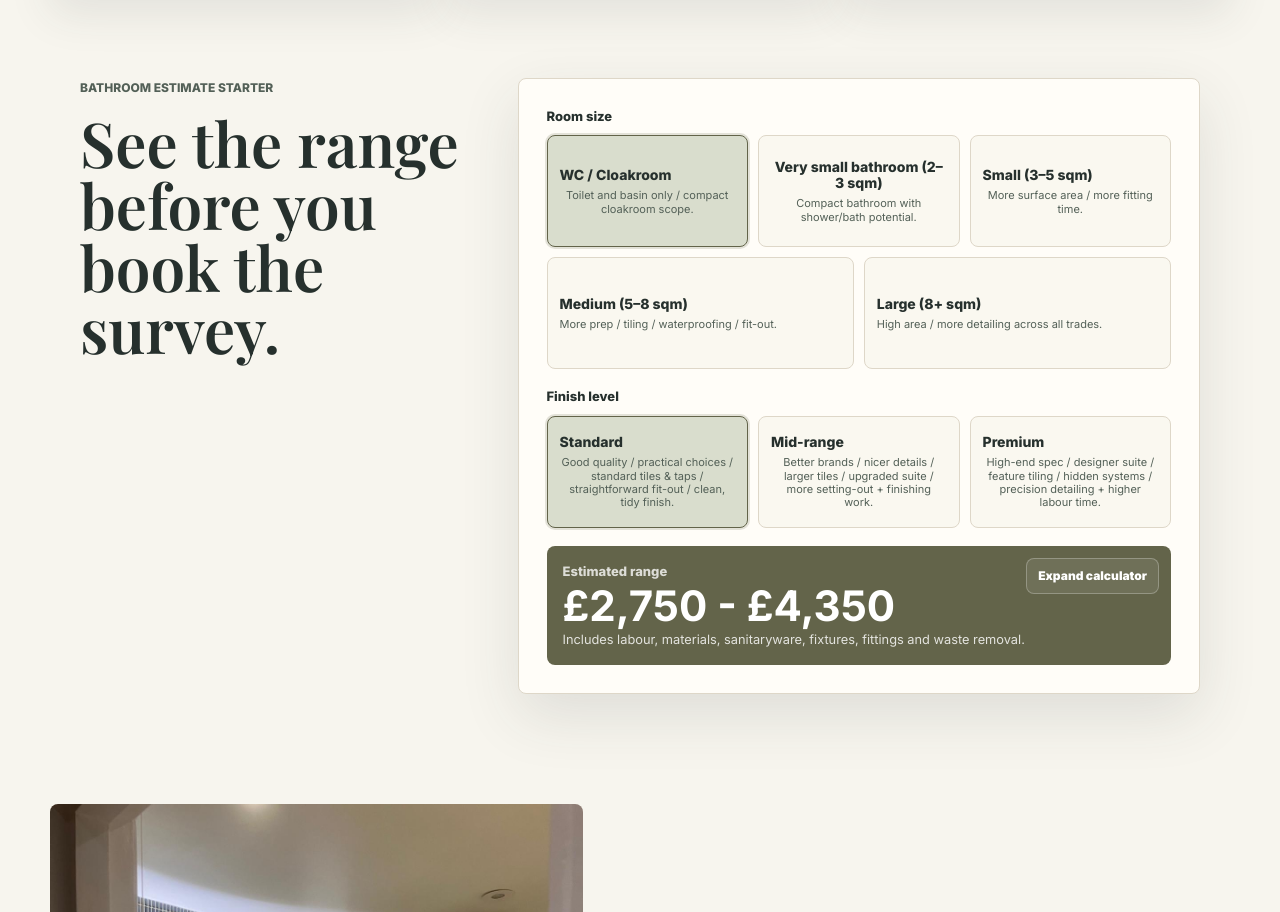
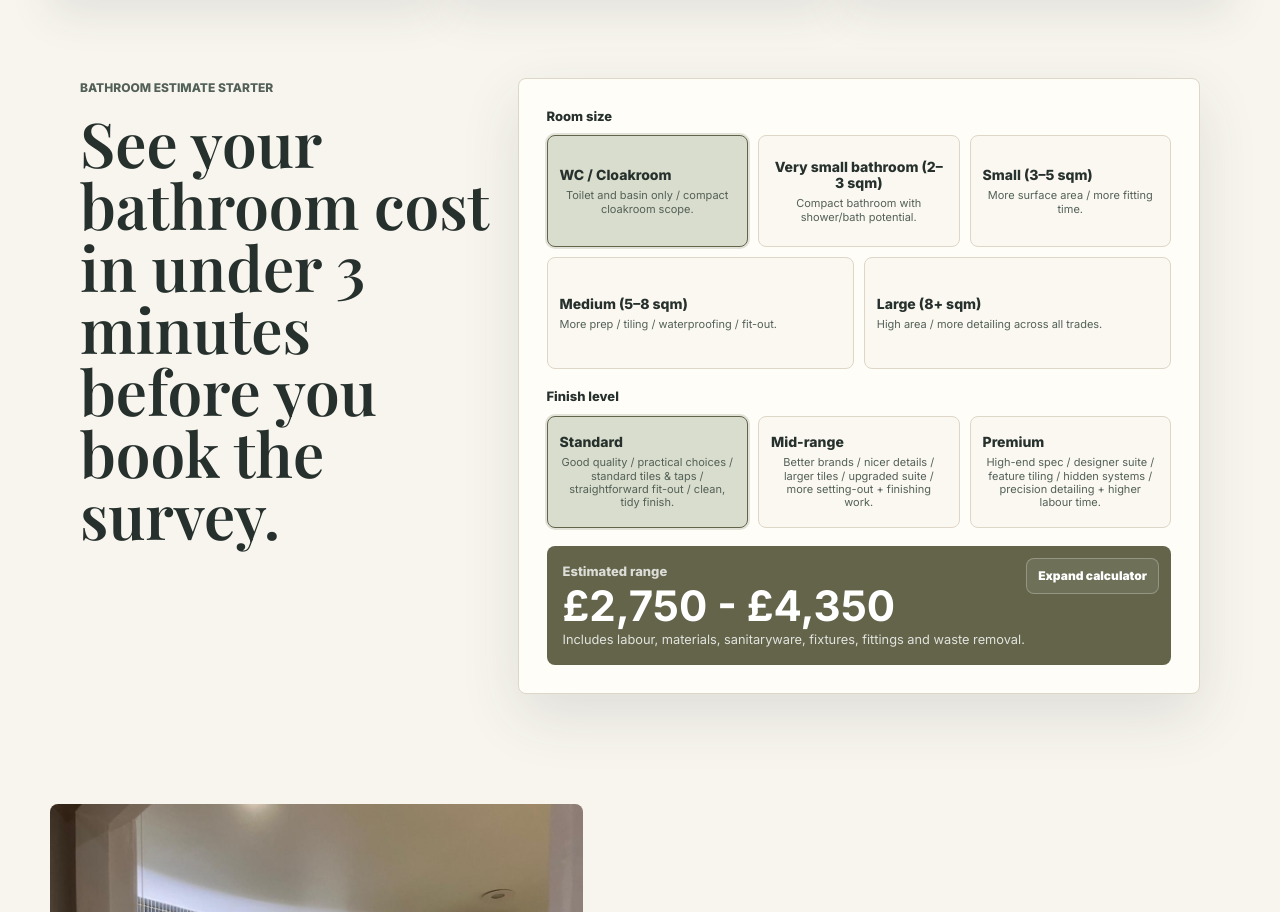
Before and after one commit to maycorbuildingservices-lang/maycor-website-next, a Next.js app: page / in a window 1280 px wide. Shown: the part 957-1869 px from the top of the page. Built offline with nearby package versions, Linux system fonts and the light colour scheme.

Commit message:
Update compact estimate heading

```diff
--- a/src/components/EstimateStarter.tsx
+++ b/src/components/EstimateStarter.tsx
@@ -335,7 +335,7 @@ export function EstimateStarter() {
       >
         <div className="estimate-copy">
           <p className="eyebrow">Bathroom estimate starter</p>
-          <h2 id="estimate-heading">See the range before you book the survey.</h2>
+          <h2 id="estimate-heading">See your bathroom cost in under 3 minutes before you book the survey.</h2>
         </div>
 
         <div className="estimate-builder">
```
